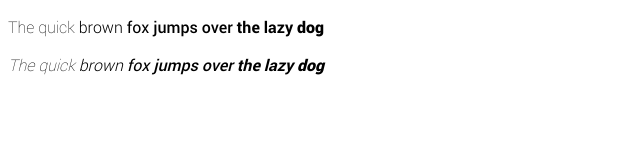
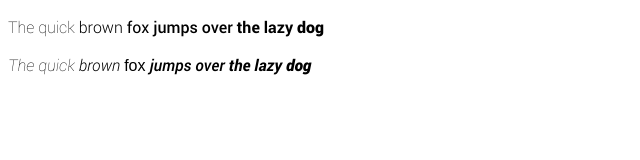
Before and after one commit to bjankord/font-load-tests, a plain HTML site: page docs/test2.html in a window 1280 px wide. Shown: the full height of the page, 0-640 px from the left. Drawn offline with Linux system fonts and the light colour scheme.

Commit message:
Update test 2

```diff
--- a/docs/test2.html
+++ b/docs/test2.html
@@ -10,14 +10,14 @@
           /* 100 */
           @font-face {
               font-family: 'robotothin';
-              src: url('./Roboto-Thin-webfont.woff') format('woff'),
+              src: url('./Roboto-Thin-webfont.woff') format('woff');
               font-weight: normal;
               font-style: normal;
 
           }
           @font-face {
               font-family: 'robotothin_italic';
-              srsrc: url('./Roboto-ThinItalic-webfont.woff') format('woff');
+              src: url('./Roboto-ThinItalic-webfont.woff') format('woff');
               font-weight: normal;
               font-style: normal;
 
@@ -26,14 +26,14 @@
           /* 300 */
           @font-face {
               font-family: 'robotolight';
-              src: url('./Roboto-Light-webfont.woff') format('woff'),
+              src: url('./Roboto-Light-webfont.woff') format('woff');
               font-weight: normal;
               font-style: normal;
 
           }
           @font-face {
               font-family: 'robotolight_italic';
-              src: url('./Roboto-LightItalic-webfont.woff') format('woff'),
+              src: url('./Roboto-LightItalic-webfont.woff') format('woff');
               font-weight: normal;
               font-style: normal;
 
@@ -42,14 +42,14 @@
           /* 400 */
           @font-face {
               font-family: 'robotoregular';
-              src: url('./Roboto-Regular-webfont.woff') format('woff'),
+              src: url('./Roboto-Regular-webfont.woff') format('woff');
               font-weight: normal;
               font-style: normal;
 
           }
           @font-face {
               font-family: 'robotoitalic';
-              src: url('./Roboto-Italic-webfont.woff') format('woff'),
+              src: url('./Roboto-Italic-webfont.woff') format('woff');
               font-weight: normal;
               font-style: normal;
 
@@ -58,14 +58,14 @@
           /* 500 */
           @font-face {
               font-family: 'robotomedium';
-              src: url('./Roboto-Medium-webfont.woff') format('woff'),
+              src: url('./Roboto-Medium-webfont.woff') format('woff');
               font-weight: normal;
               font-style: normal;
 
           }
           @font-face {
               font-family: 'robotomedium_italic';
-              src: url('./Roboto-MediumItalic-webfont.woff') format('woff'),
+              src: url('./Roboto-MediumItalic-webfont.woff') format('woff');
               font-weight: normal;
               font-style: normal;
 
@@ -74,14 +74,14 @@
         /* 700 */
         @font-face {
             font-family: 'robotobold';
-            src: url('./Roboto-Bold-webfont.woff') format('woff'),
+            src: url('./Roboto-Bold-webfont.woff') format('woff');
             font-weight: normal;
             font-style: normal;
 
         }
         @font-face {
             font-family: 'robotobold_italic';
-            src: url('./Roboto-BoldItalic-webfont.woff') format('woff'),
+            src: url('./Roboto-BoldItalic-webfont.woff') format('woff');
             font-weight: normal;
             font-style: normal;
 
@@ -90,14 +90,14 @@
         /* 900 */
         @font-face {
             font-family: 'robotoblack';
-            src: url('./Roboto-Black-webfont.woff') format('woff'),
+            src: url('./Roboto-Black-webfont.woff') format('woff');
             font-weight: normal;
             font-style: normal;
 
         }
         @font-face {
             font-family: 'robotoblack_italic';
-            src: url('./Roboto-BlackItalic-webfont.woff') format('woff'),
+            src: url('./Roboto-BlackItalic-webfont.woff') format('woff');
             font-weight: normal;
             font-style: normal;
 
@@ -107,6 +107,7 @@
           html {
             font-family: 'robotoregular', sans-serif;
           }
+
 
           .fw-100{
             font-family: 'robotothin', sans-serif;
@@ -132,45 +133,36 @@
             font-family: 'robotoblack', sans-serif;
           }
 
-          /*
-          .fw-100{
-            font-family: 'robotothin', sans-serif;
-            font-weight: 100;
+
+          /* italic */
+          .italic .fw-100{
+            font-family: 'robotothin_italic', sans-serif;
           }
 
-          .fw-300{
-            font-family: 'robotolight', sans-serif;
-            font-weight: 300;
+          .italic .fw-300{
+            font-family: 'robotolight_italic', sans-serif;
           }
 
-          .fw-400{
-            font-family: 'robotoregular', sans-serif;
-            font-weight: 400;
+          .italic .fw-400{
+            font-family: 'robotoregular_italic', sans-serif;
           }
 
-          .fw-500{
-            font-family: 'robotomedium', sans-serif;
-            font-weight: 500;
+          .italic .fw-500{
+            font-family: 'robotomedium_italic', sans-serif;
           }
 
-          .fw-700{
-            font-family: 'robotobold', sans-serif;
-            font-weight: 700;
+          .italic .fw-700{
+            font-family: 'robotobold_italic', sans-serif;
           }
 
-          .fw-900{
-            font-family: 'robotoblack', sans-serif;
-            font-weight: 900;
+          .italic .fw-900{
+            font-family: 'robotoblack_italic', sans-serif;
           }
-           */
 
-          .fs-italic {
-            font-style: italic;
-          }
         </style>
     </head>
     <body>
       <p><span class="fw-100">The quick</span> <span class="fw-300">brown</span> <span class="fw-400">fox</span> <span class="fw-500">jumps over</span> <span class="fw-700">the lazy</span> <span class="fw-900">dog</span></p>
-      <p><span class="fw-100 fs-italic">The quick</span> <span class="fw-300 fs-italic">brown</span> <span class="fw-400 fs-italic">fox</span> <span class="fw-500 fs-italic">jumps over</span> <span class="fw-700 fs-italic">the lazy</span> <span class="fw-900 fs-italic">dog</span></p>
+      <p class="italic"><span class="fw-100">The quick</span> <span class="fw-300">brown</span> <span class="fw-400">fox</span> <span class="fw-500">jumps over</span> <span class="fw-700">the lazy</span> <span class="fw-900">dog</span></p>
     </body>
 </html>
```
